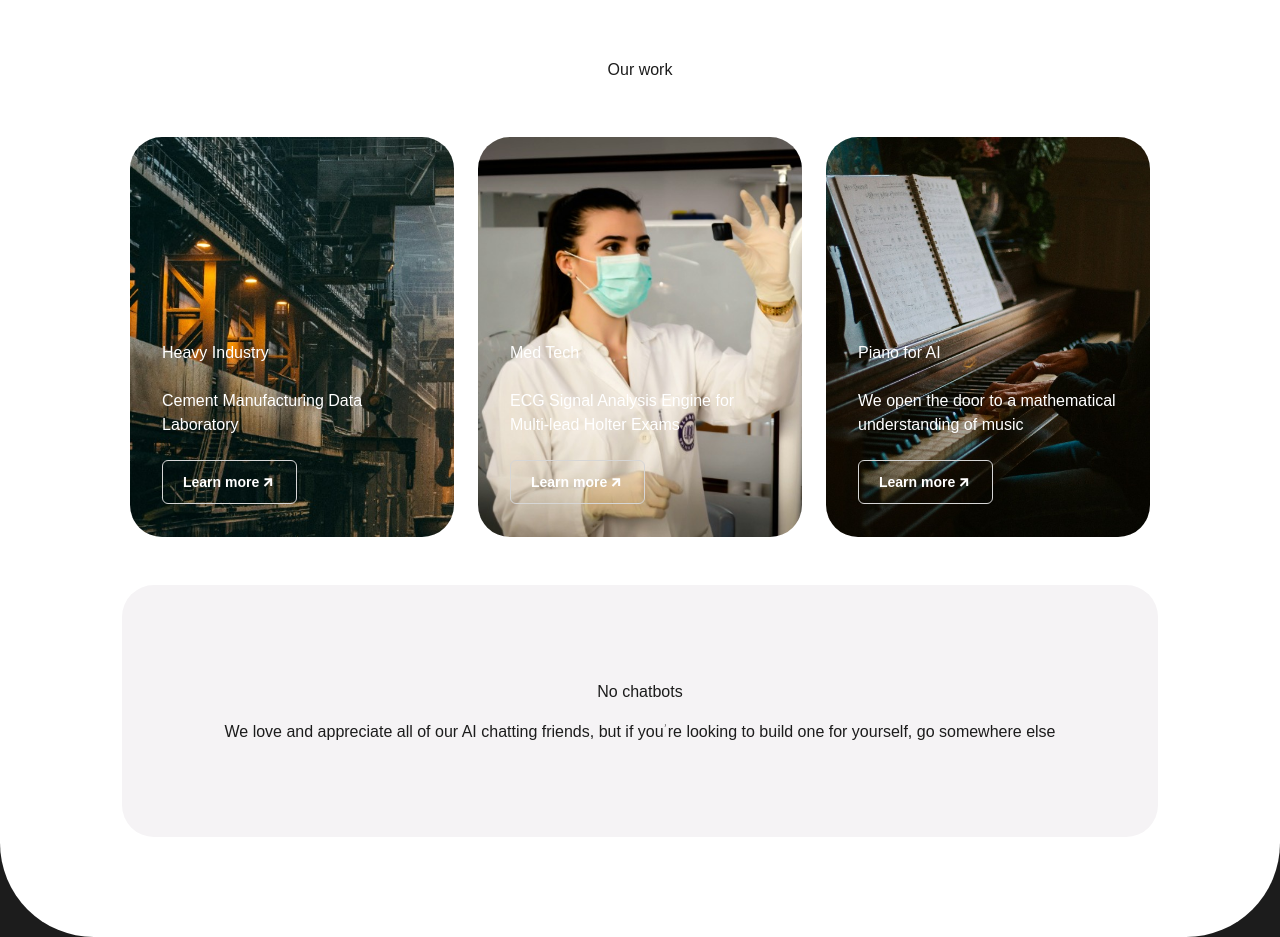
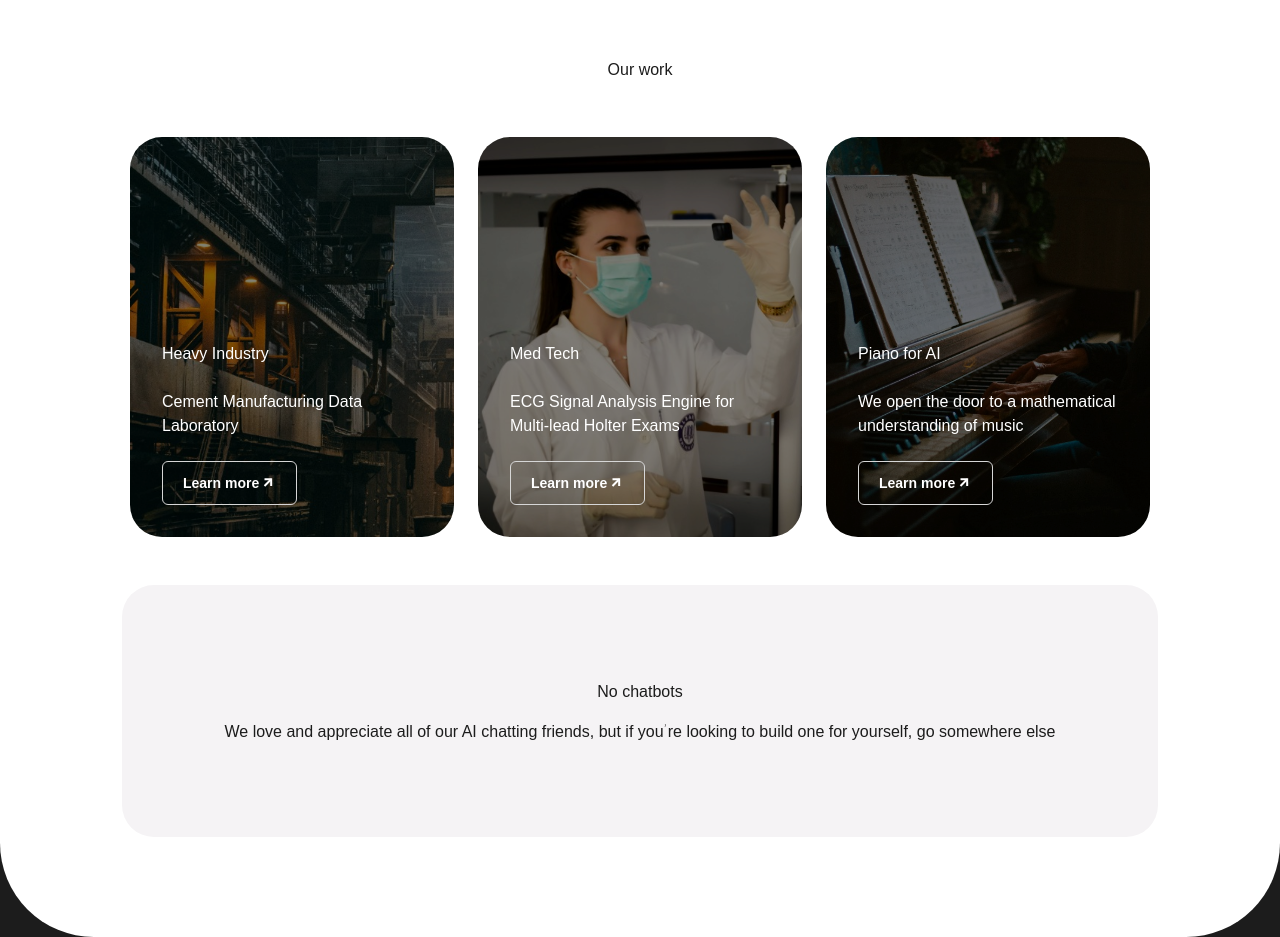
Before and after one commit to Nospoko/epr-landing, a Next.js app in the folder algrtm/: page / in a window 1280 px wide. Shown: the part 2020-2957 px from the top of the page. Built offline with nearby package versions, Linux system fonts and the light colour scheme.

Commit message:
Ourwork.js modified, added images brightness to correct texts visuality

```diff
--- a/algrtm/src/components/OurWork.js
+++ b/algrtm/src/components/OurWork.js
@@ -9,9 +9,10 @@ const OurWork = () => {
         Our work
       </h4>
       <div className="flex flex-col items-center justify-center w-full lg:flex-row gap-[1.5rem] md:flex-row xl:gap-[2rem] mt-[2rem]">
-        <div className=" flex flex-col justify-end items-center self-stretch pt-[9.29169rem] pb-[0.02081rem] rounded-[2rem] text-neutralLight-neutral100 bg-[url('/heavyIndustry-bg-image.jpeg')] w-full md:w-[20.25rem] h-[25rem] bg-center bg-cover">
-          <div className="flex flex-col shrink-0 items-start text-start justify-self-end gap-[1.5rem] px-[1.5rem] py-[2.75rem] lg:p-[2rem] xl:p-[2.75rem]">
-            <h5 className="h5_small mt-[3rem]">Heavy Industry </h5>
+        <div className="relative flex flex-col justify-end items-center self-stretch pt-[9.29169rem] pb-[0.02081rem] rounded-[2rem] w-full md:w-[20.25rem] h-[25rem] bg-center bg-cover text-neutralLight-neutral100">
+          <div className="absolute inset-0 bg-[url('/heavyIndustry-bg-image.jpeg')] bg-no-repeat bg-cover bg-center brightness-50 rounded-[2rem]"></div>
+          <div className="absolute inset-0 flex flex-col justify-end items-start text-left self-stretch gap-[1.5rem] px-[1.5rem] py-[2.75rem] lg:p-[2rem] xl:p-[2.75rem]">
+            <h5 className="h5_small mt-[3rem] test-left">Heavy Industry </h5>
             <p className="p2">Cement Manufacturing Data Laboratory</p>
             <div className="flex items-start">
               <CustomLink
@@ -19,14 +20,16 @@ const OurWork = () => {
                 text="Learn more"
                 customIcon={<CustomIcon name="ArrowUpRight" color="white" />}
                 alt="arrow up icon"
-                href="/heavyIndustry"
+                href="/medTech"
               />
             </div>
           </div>
         </div>
-        <div className="flex flex-col justify-end  items-center self-stretch pt-[9.29169rem] pb-[0.02081rem] rounded-[2rem] bg-[url('/labAssistant-bg-image.jpeg')] w-full md:w-[20.25rem] h-[25rem] bg-center bg-cover text-neutralLight-neutral100">
-          <div className="flex flex-col shrink-0 items-start text-start justify-self-end gap-[1.5rem] px-[1.5rem] py-[2.75rem] lg:p-[2rem] xl:p-[2.75rem]">
-            <h5 className="h5_small mt-[3rem]">Med Tech </h5>
+
+        <div className="relative flex flex-col justify-end items-center self-stretch pt-[9.29169rem] pb-[0.02081rem] rounded-[2rem] w-full md:w-[20.25rem] h-[25rem] bg-center bg-cover text-neutralLight-neutral100">
+          <div className="absolute inset-0 bg-[url('/labAssistant-bg-image.jpeg')] bg-no-repeat bg-cover bg-center brightness-50 rounded-[2rem]"></div>
+          <div className="absolute inset-0 flex flex-col justify-end items- text-left self-stretch gap-[1.5rem] px-[1.5rem] py-[2.75rem] lg:p-[2rem] xl:p-[2.75rem]">
+            <h5 className="h5_small mt-[3rem] test-left">Med Tech </h5>
             <p className="p2">
               ECG Signal Analysis Engine for Multi-lead Holter Exams
             </p>
@@ -41,9 +44,11 @@ const OurWork = () => {
             </div>
           </div>
         </div>
-        <div className="flex flex-col justify-end  items-center self-stretch pt-[9.29169rem] pb-[0.02081rem] rounded-[2rem] bg-[url('/pianoPlaying-bg-image.jpeg')] w-full md:w-[20.25rem] h-[25rem] bg-center bg-cover text-neutralLight-neutral100">
-          <div className="flex flex-col shrink-0 items-start text-start justify-self-end gap-[1.5rem] px-[1.5rem] py-[2.75rem] lg:p-[2rem] xl:p-[2.75rem]">
-            <h5 className="h5_small mt-[3rem]">Piano for AI</h5>
+
+        <div className="relative flex flex-col justify-end items-center self-stretch pt-[9.29169rem] pb-[0.02081rem] rounded-[2rem] w-full md:w-[20.25rem] h-[25rem] bg-center bg-cover text-neutralLight-neutral100">
+          <div className="absolute inset-0 bg-[url('/pianoPlaying-bg-image.jpeg')] bg-no-repeat bg-cover bg-center brightness-50 rounded-[2rem]"></div>
+          <div className="absolute inset-0 flex flex-col justify-end items- text-left self-stretch gap-[1.5rem] px-[1.5rem] py-[2.75rem] lg:p-[2rem] xl:p-[2.75rem]">
+            <h5 className="h5_small mt-[3rem] test-left">Piano for AI </h5>
             <p className="p2">
               We open the door to a mathematical understanding of music
             </p>
@@ -53,7 +58,7 @@ const OurWork = () => {
                 text="Learn more"
                 customIcon={<CustomIcon name="ArrowUpRight" color="white" />}
                 alt="arrow up icon"
-                href="/pianoRoll"
+                href="/medTech"
               />
             </div>
           </div>
```
